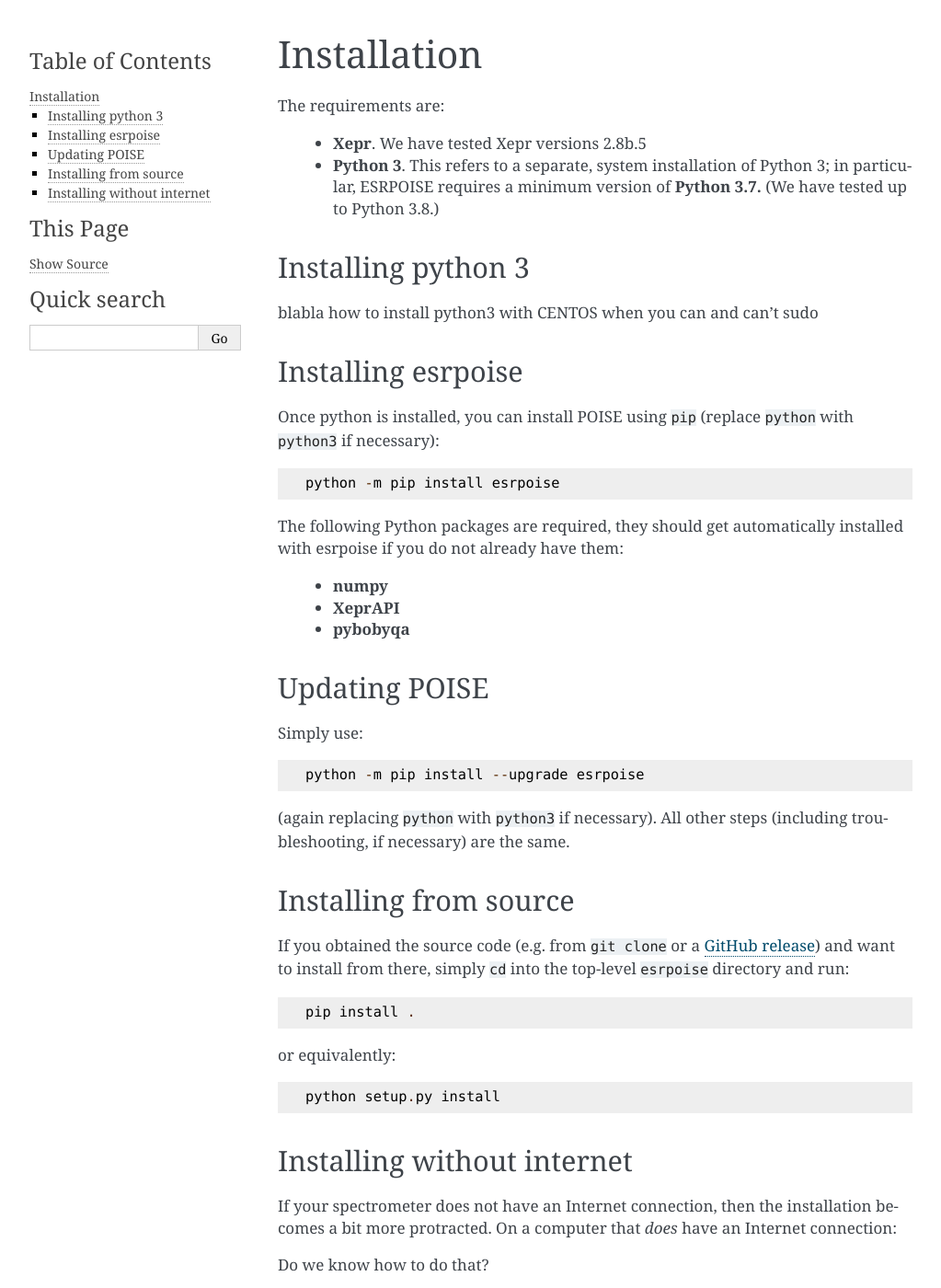
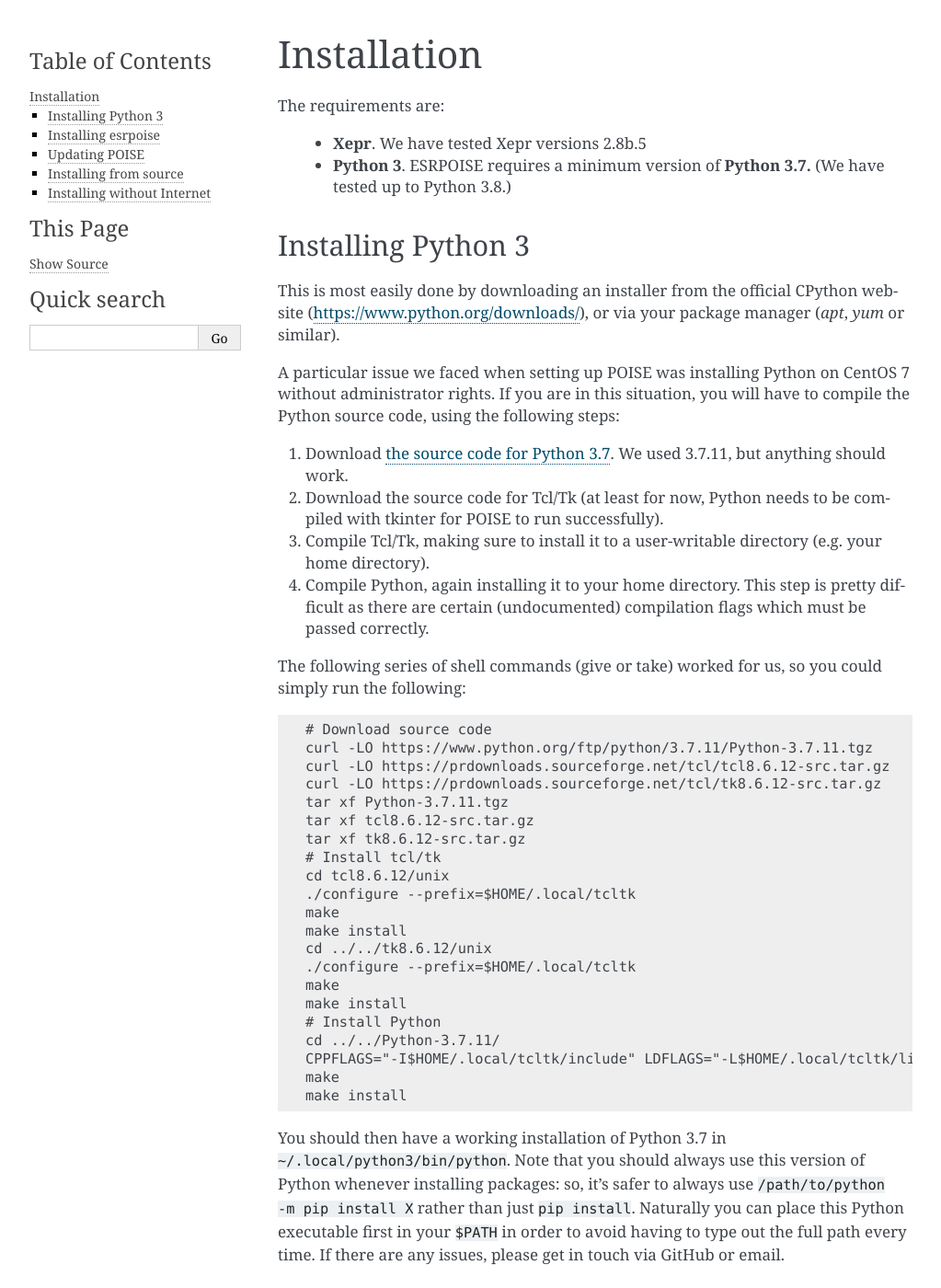
Before and after one commit to foroozandehgroup/esrpoise, a Sphinx documentation site: the page built from docs/install.rst, in a window 1280 px wide and 1400 px high. Shown: the whole window at 92% size, without its empty margins (118-1141 px from the left). Built offline with Sphinx 7.4.7, drawn with Linux system fonts in a browser that asks for light colours; some of the changed text lies outside the part shown.

Commit message:
Guidance on installing

```diff
--- a/docs/index.rst
+++ b/docs/index.rst
@@ -8,7 +8,7 @@
 For example, if somebody else has already installed and set up some esrpoise scripts for you, you can probably skip to :ref:`Run an optimisation`.
 You should also skip advanced subsections for your first steps with esrpoise.
 
-You can also have a look at the examples scritps present in the package directory (``esrpoise/examples/``).
+You can also have a look at the examples scripts present in the package directory (``esrpoise/examples/``).
 
 For more in-depth insight, consult the source code.
 
--- a/docs/install.rst
+++ b/docs/install.rst
@@ -5,17 +5,56 @@
 
  - **Xepr**. We have tested Xepr versions 2.8b.5
 
- - **Python 3**. This refers to a separate, system installation of Python 3; in particular, ESRPOISE requires a minimum version of **Python 3.7.** (We have tested up to Python 3.8.)
+ - **Python 3**. ESRPOISE requires a minimum version of **Python 3.7.** (We have tested up to Python 3.8.)
 
-Installing python 3
+
+Installing Python 3
 -------------------
 
-blabla how to install python3 with CENTOS when you can and can't sudo
+This is most easily done by downloading an installer from the official CPython website (https://www.python.org/downloads/), or via your package manager (`apt`, `yum` or similar).
+
+A particular issue we faced when setting up POISE was installing Python on CentOS 7 without administrator rights.
+If you are in this situation, you will have to compile the Python source code, using the following steps:
+
+1. Download `the source code for Python 3.7 <https://www.python.org/downloads/source/>`_. We used 3.7.11, but anything should work.
+2. Download the source code for Tcl/Tk (at least for now, Python needs to be compiled with tkinter for POISE to run successfully).
+3. Compile Tcl/Tk, making sure to install it to a user-writable directory (e.g. your home directory).
+4. Compile Python, again installing it to your home directory. This step is pretty difficult as there are certain (undocumented) compilation flags which must be passed correctly.
+
+The following series of shell commands (give or take) worked for us, so you could simply run the following::
+
+    # Download source code
+    curl -LO https://www.python.org/ftp/python/3.7.11/Python-3.7.11.tgz
+    curl -LO https://prdownloads.sourceforge.net/tcl/tcl8.6.12-src.tar.gz
+    curl -LO https://prdownloads.sourceforge.net/tcl/tk8.6.12-src.tar.gz
+    tar xf Python-3.7.11.tgz
+    tar xf tcl8.6.12-src.tar.gz
+    tar xf tk8.6.12-src.tar.gz
+    # Install tcl/tk
+    cd tcl8.6.12/unix
+    ./configure --prefix=$HOME/.local/tcltk
+    make
+    make install
+    cd ../../tk8.6.12/unix
+    ./configure --prefix=$HOME/.local/tcltk
+    make
+    make install
+    # Install Python
+    cd ../../Python-3.7.11/
+    CPPFLAGS="-I$HOME/.local/tcltk/include" LDFLAGS="-L$HOME/.local/tcltk/lib -Wl,-rpath,$HOME/.local/tcltk/lib -ltcl8.6 -ltk8.6" ./configure --prefix=$HOME/.local/python3 --with-tcltk-includes="-I$HOME/.local/tcltk/include" --with-tcltk-libs="-L$HOME/.local/tcltk/lib"
+    make
+    make install
+
+You should then have a working installation of Python 3.7 in ``~/.local/python3/bin/python``.
+Note that you should always use this version of Python whenever installing packages: so, it's safer to always use ``/path/to/python -m pip install X`` rather than just ``pip install``.
+Naturally you can place this Python executable first in your ``$PATH`` in order to avoid having to type out the full path every time.
+If there are any issues, please get in touch via GitHub or email.
+
 
 Installing esrpoise
 -------------------
 
-Once python is installed, you can install POISE using ``pip`` (replace ``python`` with ``python3`` if necessary)::
+Once python is installed, you can install POISE using ``pip``::
 
     python -m pip install esrpoise
 
@@ -24,6 +63,7 @@
  - **numpy**
  - **XeprAPI**
  - **pybobyqa**
+
 
 Updating POISE
 --------------
@@ -47,10 +87,11 @@
    python setup.py install
 
 
-Installing without internet
+Installing without Internet
 ---------------------------
 
-If your spectrometer does not have an Internet connection, then the installation becomes a bit more protracted.
-On a computer that *does* have an Internet connection:
+If the computer you are using does not have an Internet connection, then you will need to:
 
-Do we know how to do that?
+1. Download the POISE source code from GitHub: ``git clone https://github.com/foroozandehgroup/esrpoise`` and copy it over to the target computer.
+2. Install Python by downloading the installer from a different computer and copying it over.
+3. On the target computer, install the POISE package locally by navigating to the ``esrpoise`` directory you copied over and doing ``python -m pip install .`` (note the full stop at the end).
```
